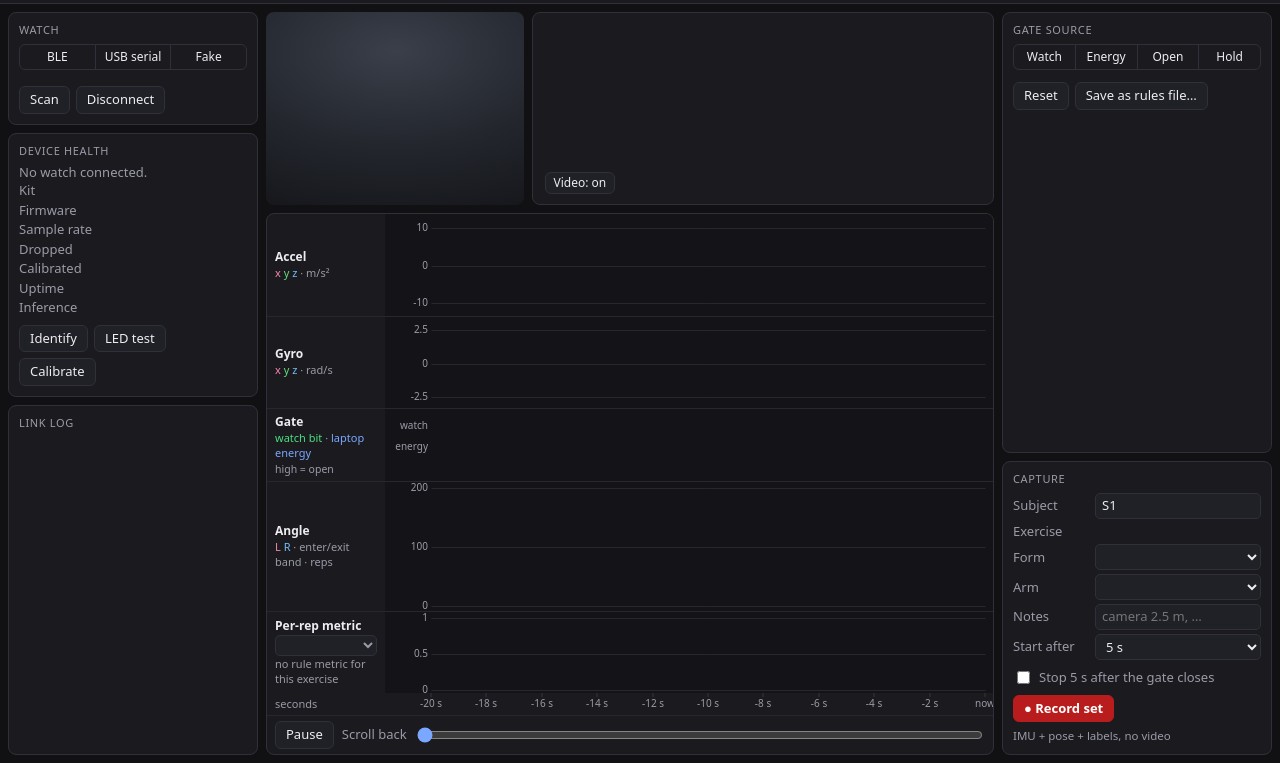
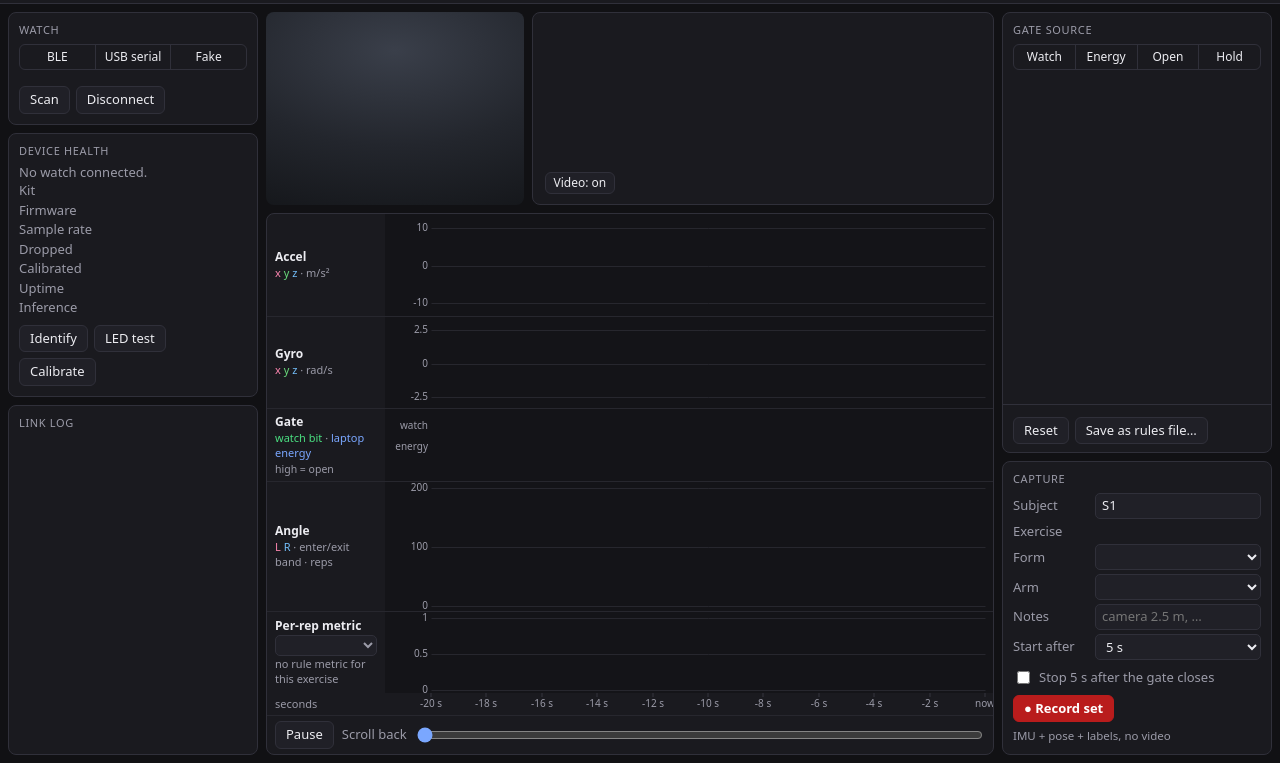
Before and after one commit to nthPerson/BDA696_Group_Project, a website: page src/formcoach/bench/static/lab.html in a window 1280 px wide. Shown: the part 37-800 px from the top of the page. Drawn offline with Linux system fonts and the light colour scheme; files whose address does not match are found by name.

Commit message:
fix: lab tuning footer never covers sliders; "was" totals follow the page clock
The tuning panel is now a scrolling list (gate source, slider groups)
above a fixed footer (the re-judged totals, Reset, Save as rules file),
so no slider, value or changed-from-default mark is ever covered. The
sticky block that overlaid the list is gone.

Re-judgings are grouped into one slider gesture by the page's receive
time (rx, performance.now()), not the event's frame time: once the
source has ended every event carries the same t, which merged all later
slider moves into one gesture and froze the "was" totals.

Co-Authored-By: Claude Fable 5.2 <noreply@anthropic.com>

```diff
--- a/src/formcoach/bench/static/lab-state.js
+++ b/src/formcoach/bench/static/lab-state.js
@@ -4,15 +4,17 @@
 //
 // Messages: the server's (hello, state, frame header, imu is not stored, event, link, scan,
 // log, error) and page actions: socket_open, socket_close, scan_started {kind},
-// dismiss_error {id}. A `log` message may carry `rx`, the page's receive time (ms since epoch).
+// dismiss_error {id}. A `log` message may carry `rx`, the page's receive time (ms since epoch);
+// a `rejudged` event may carry `rx` (ms, any monotonic page clock) to group a slider gesture.
 
 export const LOG_LINES = 200;
 const MAX_ERRORS = 5;
 const MAX_REPS = 60; // per counter, for the rep dots
 const EPOCH_EVENTS = new Set(["counters_reset", "exercise"]);
-// Re-judgings closer than this (s, frame clock) are one slider gesture: "was" keeps the totals
-// from before the gesture, not from the previous step of the drag.
-const GESTURE_S = 2;
+// Re-judgings received closer than this (ms, page clock `rx`) are one slider gesture: "was"
+// keeps the totals from before the gesture, not from the previous step of the drag. The page
+// clock, not the event's frame time: once the source has ended every event has the same t.
+const GESTURE_MS = 2000;
 
 const counterOf = (arm) => (arm === "l" || arm === "r" ? arm : "all");
 const emptyReps = () => ({ l: [], r: [], all: [] });
@@ -31,7 +33,7 @@ export function initialState() {
     nextErrorId: 1,
     totals: {}, // live totals per counter
     was: null, // {good, flagged}: the totals before the latest re-judging gesture
-    rejudgedT: null, // frame time (s) of the latest re-judging
+    rejudgedRx: null, // page receive time (ms) of the latest re-judging
     reps: emptyReps(), // rep payloads of the current counters, per counter
     lastRep: null, // the newest rep payload
     frame: null, // the newest frame header (without landmarks)
@@ -92,9 +94,10 @@ function onEvent(s, ev) {
         return f ? { ...rp, faults: f } : rp;
       };
       const reps = Object.fromEntries(Object.entries(s.reps).map(([k, list]) => [k, list.map(fix)]));
-      const sameGesture = s.was && s.rejudgedT != null && Math.abs(ev.t - s.rejudgedT) < GESTURE_S;
+      const rx = finite(ev.rx) ? ev.rx : null;
+      const sameGesture = s.was && rx != null && s.rejudgedRx != null && rx - s.rejudgedRx < GESTURE_MS;
       return {
-        ...s, was: sameGesture ? s.was : sumTotals(s.totals), rejudgedT: ev.t, totals: p.totals ?? s.totals, reps,
+        ...s, was: sameGesture ? s.was : sumTotals(s.totals), rejudgedRx: rx, totals: p.totals ?? s.totals, reps,
         lastRep: s.lastRep && fix(s.lastRep),
       };
     }
--- a/src/formcoach/bench/static/lab-tune.js
+++ b/src/formcoach/bench/static/lab-tune.js
@@ -26,9 +26,12 @@ export function mountTune(root, send, onPick) {
   const saved = h("div", { class: "saved", hidden: true });
   const rules = h("div", { class: "muted small" });
   const untuned = h("p", { class: "untuned", hidden: true });
-  const after = h("div", { class: "after-rules" }, judged, h("div", { class: "btns" }, resetBtn, saveBtn), saved);
+  // a scrolling list (gate source and the sliders) above a footer that is always in view and
+  // never covers a slider: the re-judged totals, Reset and Save
   const more = h("div", { class: "groups" });
-  root.append(h("p", { class: "h" }, "Gate source"), seg, hold, groups, after, more, rules);
+  const list = h("div", { class: "tune-list" }, h("p", { class: "h" }, "Gate source"), seg, hold, groups, more, rules);
+  const footer = h("div", { class: "tune-foot" }, judged, h("div", { class: "btns" }, resetBtn, saveBtn), saved);
+  root.append(list, footer);
   root.after(untuned); // one line under the tuning panel
 
   const last = { s: null, paramsKey: null, exercise: null, savePath: null };
--- a/src/formcoach/bench/static/lab.css
+++ b/src/formcoach/bench/static/lab.css
@@ -91,7 +91,10 @@ select, input:not([type=range]):not([type=checkbox]) {
 .scrollbar .pill { max-width: 55%; overflow: hidden; text-overflow: ellipsis; }
 
 /* ---- tuning ---- */
-.rail .panel.tune { flex: 1 1 auto; min-height: 160px; overflow-y: auto; }
+.rail .panel.tune { flex: 1 1 auto; min-height: 190px; display: flex; flex-direction: column; overflow: hidden; padding: 0; }
+.tune-list { flex: 1; min-height: 0; overflow-y: auto; padding: 10px 10px 4px; }
+.tune-foot { flex: none; padding: 6px 10px 8px; border-top: 1px solid var(--border); }
+.tune-foot .btns { margin-top: 6px; }
 .grp { margin-top: 10px; }
 .grp > summary { cursor: pointer; margin-bottom: 6px; }
 .grp > summary .note { text-transform: none; letter-spacing: 0; }
@@ -101,7 +104,7 @@ select, input:not([type=range]):not([type=checkbox]) {
 .sl output { text-align: right; font-variant-numeric: tabular-nums; min-width: 46px; }
 .sl .chg { color: var(--accent); }
 .hold-row { display: flex; gap: 8px; align-items: center; margin-top: 6px; }
-.judged { color: var(--muted); font-size: 11.5px; margin-top: 4px; }
+.judged { color: var(--muted); font-size: 11.5px; }
 .saved { margin-top: 6px; color: var(--ok); font-size: 11.5px; overflow-wrap: anywhere; }
 .tune .small { margin-top: 6px; overflow-wrap: anywhere; }
 .untuned { margin: 8px 0 0; padding: 5px 8px; border: 1px solid #7a6510; border-radius: 6px; background: #3a3108; color: var(--warn); font-size: 11.5px; }
@@ -124,6 +127,4 @@ select, input:not([type=range]):not([type=checkbox]) {
 .cap-last ul { margin: 2px 0 0; padding-left: 18px; }
 .cap-last code { font-size: 11px; }
 [hidden] { display: none !important; }
-/* the re-judged totals and the rules buttons stay in view while the sliders above scroll */
-.after-rules { position: sticky; bottom: -10px; background: var(--panel); padding: 4px 0 8px; margin-bottom: -2px; z-index: 1; }
 .rail > .untuned { flex: none; margin: 0; }
--- a/src/formcoach/bench/static/lab.js
+++ b/src/formcoach/bench/static/lab.js
@@ -231,7 +231,7 @@ function boot() {
       video.onFrame(header, jpeg, { paused: timeline.paused, videoOn: state.server?.video?.on ?? true });
     },
     onImu: (msg) => data.pushImu(msg),
-    onEvent: (msg) => { data.pushEvent(msg); dispatch(msg); chartsDirty = true; },
+    onEvent: (msg) => { data.pushEvent(msg); dispatch({ ...msg, rx: performance.now() }); chartsDirty = true; },
     onLink: (status) => { data.pushLink(status); dispatch({ type: "link", status }); },
     onScan: (msg) => dispatch(msg),
     onLog: (msg) => dispatch({ ...msg, rx: Date.now() }),
```
Also changed, not shown: src/formcoach/bench/static/test/lab-state.test.mjs (+12 -4 lines).
